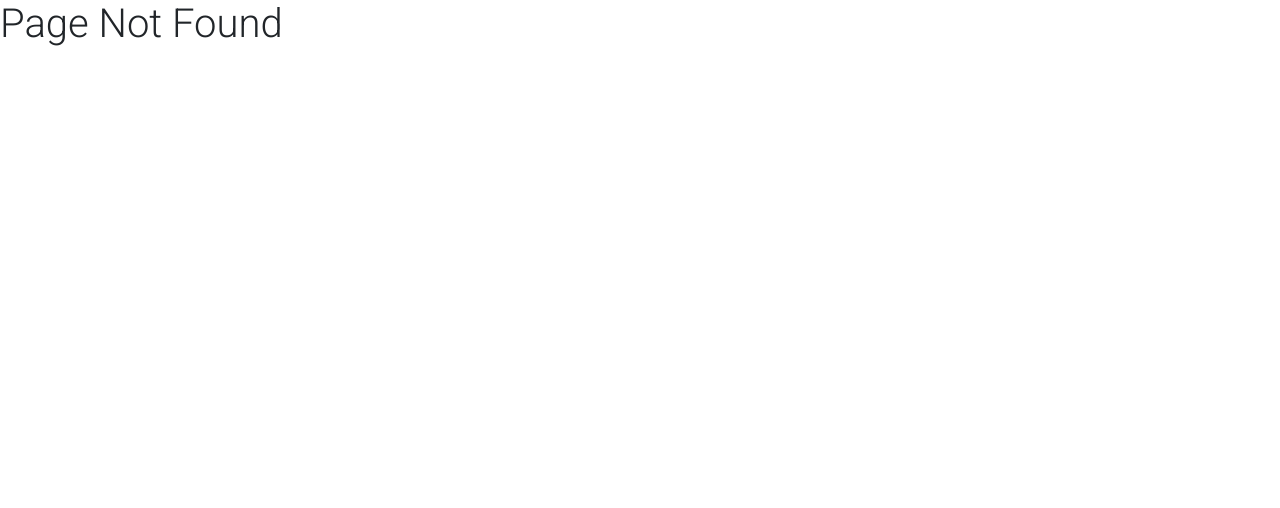
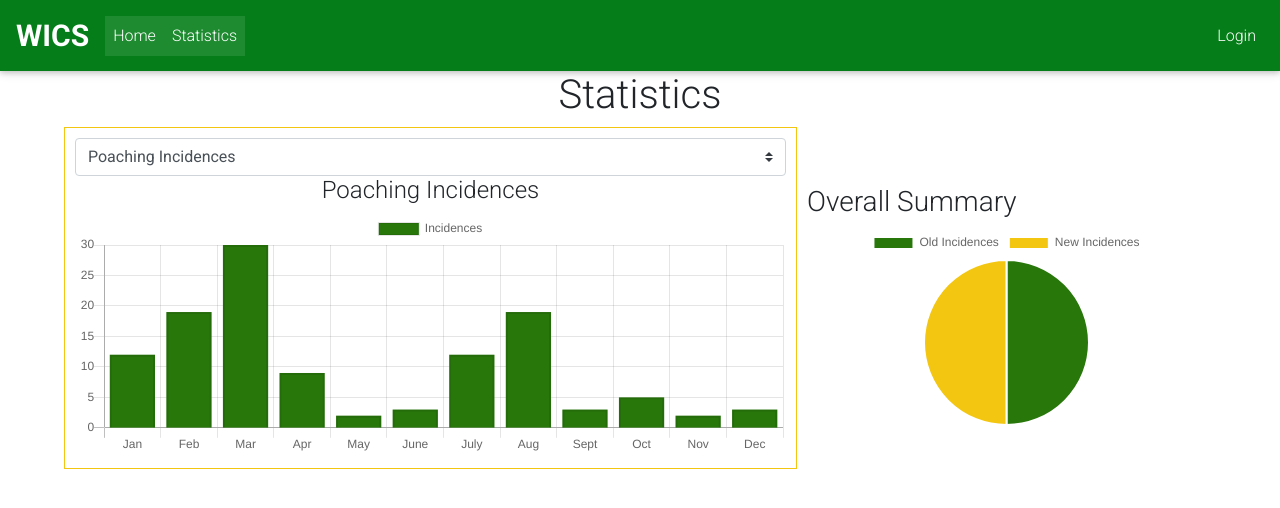
Before and after one commit to vichinghi/WICS-fend, a React (Create React App) app: page /statistics in a window 1280 px wide. Before the commit this address had no page. Shown: the top 508 px of the page. Built offline with nearby package versions, Linux system fonts and the light colour scheme.

Commit message:
add statistics charts

```diff
--- a/src/Assets/styles/_global.scss
+++ b/src/Assets/styles/_global.scss
@@ -1,3 +1,7 @@
 html, body, #root, .App {
     height: 100%;
   }
+
+  .nav-bar{
+   width: 100%;;
+  }
--- a/src/components/App.js
+++ b/src/components/App.js
@@ -2,6 +2,7 @@ import React, { Component } from 'react';
 import { BrowserRouter as Router, Route, Switch } from 'react-router-dom';
 import Home from './Home';
 import Navbar from './common/NavBar';
+import Statistics from "./Statistics";
 
 
 export const NotFound = () => (
@@ -15,6 +16,7 @@ class App extends Component {
       <Router>
         <Switch>
           <Route exact path="/" component={Home} />
+          <Route exact path="/statistics" component={Statistics} />
           <Route component={NotFound} />
         </Switch>
       </Router>
--- /dev/null
+++ b/src/components/Statistics/BarGraph/index.js
@@ -0,0 +1,129 @@
+import React from 'react';
+import { Bar } from 'react-chartjs-2';
+import { MDBContainer } from 'mdbreact';
+
+class BarGraph extends React.Component {
+  state = {
+   selectedIncident:"Poaching Incidences",
+    dataBar: {
+      labels: [
+        'Jan',
+        'Feb',
+        'Mar',
+        'Apr',
+        'May',
+        'June',
+        'July',
+        'Aug',
+        'Sept',
+        'Oct',
+        'Nov',
+        'Dec'
+      ],
+      datasets: [
+        {
+          label: 'Incidences',
+          data: [12, 19, 3, 5, 2, 3, 12, 19, 3, 5, 2, 3],
+          backgroundColor: [
+            '#28770b',
+            '#28770b',
+            '#28770b',
+            '#28770b',
+            '#28770b',
+            '#28770b',
+            '#28770b',
+            '#28770b',
+            '#28770b',
+            '#28770b',
+            '#28770b',
+            '#28770b',
+            '#28770b'
+          ],
+          borderWidth: 2,
+          borderColor: []
+        },
+
+      ]
+    },
+    barChartOptions: {
+      responsive: true,
+      maintainAspectRatio: false,
+      scales: {
+        xAxes: [
+          {
+            barPercentage: 1,
+            gridLines: {
+              display: true,
+              color: 'rgba(0, 0, 0, 0.1)'
+            }
+          }
+        ],
+        yAxes: [
+          {
+            gridLines: {
+              display: true,
+              color: 'rgba(0, 0, 0, 0.1)'
+            },
+            ticks: {
+              beginAtZero: true
+            }
+          }
+        ]
+      }
+    }
+  };
+
+
+
+  componentDidMount(){
+   let i = 4;
+   setInterval(() => {
+    const newDataset = {
+          label: 'Incidences',
+          data: [12, 19, (i*6), (i+4), 2, 3, 12, 19, 3, 5, 2, 3],
+          backgroundColor: [
+            '#28770b',
+            '#28770b',
+            '#28770b',
+            '#28770b',
+            '#28770b',
+            '#28770b',
+            '#28770b',
+            '#28770b',
+            '#28770b',
+            '#28770b',
+            '#28770b',
+            '#28770b',
+            '#28770b'
+          ],
+          borderWidth: 2,
+          borderColor: []
+        };
+        i++;
+    this.setState({dataBar: {datasets:[{...newDataset}]}})
+   }, 2000);
+  }
+
+   onSelect = (event)=> {
+   console.log(event.target.value);
+   this.setState({selectedIncident:event.target.value})
+  }
+
+  render() {
+    return (
+      <MDBContainer className="graphs-bar">
+        <div>
+          <select className="browser-default custom-select" onChange={this.onSelect}>
+            <option>Poaching Incidences</option>
+            <option >Endangered Species Incidences</option>
+            <option >Illegal Trade</option>
+          </select>
+        </div>
+        <h4 className="text-center">{this.state.selectedIncident}</h4>
+        <Bar data={this.state.dataBar} options={this.state.barChartOptions} />
+      </MDBContainer>
+    );
+  }
+}
+
+export default BarGraph;
--- /dev/null
+++ b/src/components/Statistics/PieChart/index.js
@@ -0,0 +1,50 @@
+import React from "react";
+import { Pie } from "react-chartjs-2";
+import { MDBContainer } from "mdbreact";
+
+class PieChart extends React.Component {
+  state = {
+    dataPie: {
+      labels: ["Old Incidences", "New Incidences"],
+      datasets: [
+        {
+          data: [300, 50],
+          backgroundColor: [
+            "#28770b",
+            "#f2c611",
+          ],
+          hoverBackgroundColor: [
+          ]
+        }
+      ]
+    }
+  }
+
+  componentDidMount(){
+   let i = 4;
+   setInterval(() => {
+    const newDataset =    {
+          data: [(i* 10), 50],
+          backgroundColor: [
+            "#28770b",
+            "#f2c611",
+          ],
+          hoverBackgroundColor: [
+          ]
+        };
+        i++;
+    this.setState({dataPie: {datasets:[{...newDataset}]}})
+   }, 2000);
+  }
+
+  render() {
+    return (
+      <MDBContainer className="graphs-pie">
+        <h3 className="mt-5">Overall Summary</h3>
+        <Pie data={this.state.dataPie} options={{ responsive: true }} />
+      </MDBContainer>
+    );
+  }
+}
+
+export default PieChart;
--- /dev/null
+++ b/src/components/Statistics/index.js
@@ -0,0 +1,20 @@
+import React, { Component } from 'react';
+import BarGraph from './BarGraph';
+import './statistics.scss';
+import PieChart from './PieChart';
+import Navbar from '../common/NavBar';
+
+export default class Statistics extends Component {
+  render() {
+    return (
+      <div className="statistics">
+        <Navbar/>
+        <h1 className="text-center">Statistics</h1>
+        <div className="graphs">
+          <BarGraph className="graphs-bar"></BarGraph>
+          <PieChart className="graphs-pie"></PieChart>
+        </div>
+      </div>
+    );
+  }
+}
--- /dev/null
+++ b/src/components/Statistics/statistics.scss
@@ -0,0 +1,25 @@
+.statistics {
+  width: 100vw;
+  height: 100vh;
+  display: flex;
+  flex-direction: column;
+  align-items: center;
+
+  h1 {
+  }
+  .graphs {
+    display: flex;
+    width: 90%;
+    justify-content: space-around;
+
+    &-bar {
+      width: 70%;
+      border: 1px solid #f2c611;
+      padding: 10px;
+    }
+    &-pie {
+      width: 40%;
+      padding: 10px;
+    }
+  }
+}
--- a/src/components/common/NavBar.js
+++ b/src/components/common/NavBar.js
@@ -21,7 +21,10 @@ render() {
         <MDBCollapse id="navbarCollapse3" isOpen={this.state.isOpen} navbar>
           <MDBNavbarNav left>
             <MDBNavItem active>
-              <MDBNavLink to="#!">Home</MDBNavLink>
+              <MDBNavLink to="/">Home</MDBNavLink>
+            </MDBNavItem>
+            <MDBNavItem active>
+              <MDBNavLink to="/statistics">Statistics</MDBNavLink>
             </MDBNavItem>
           </MDBNavbarNav>
           <MDBNavbarNav right>
```
